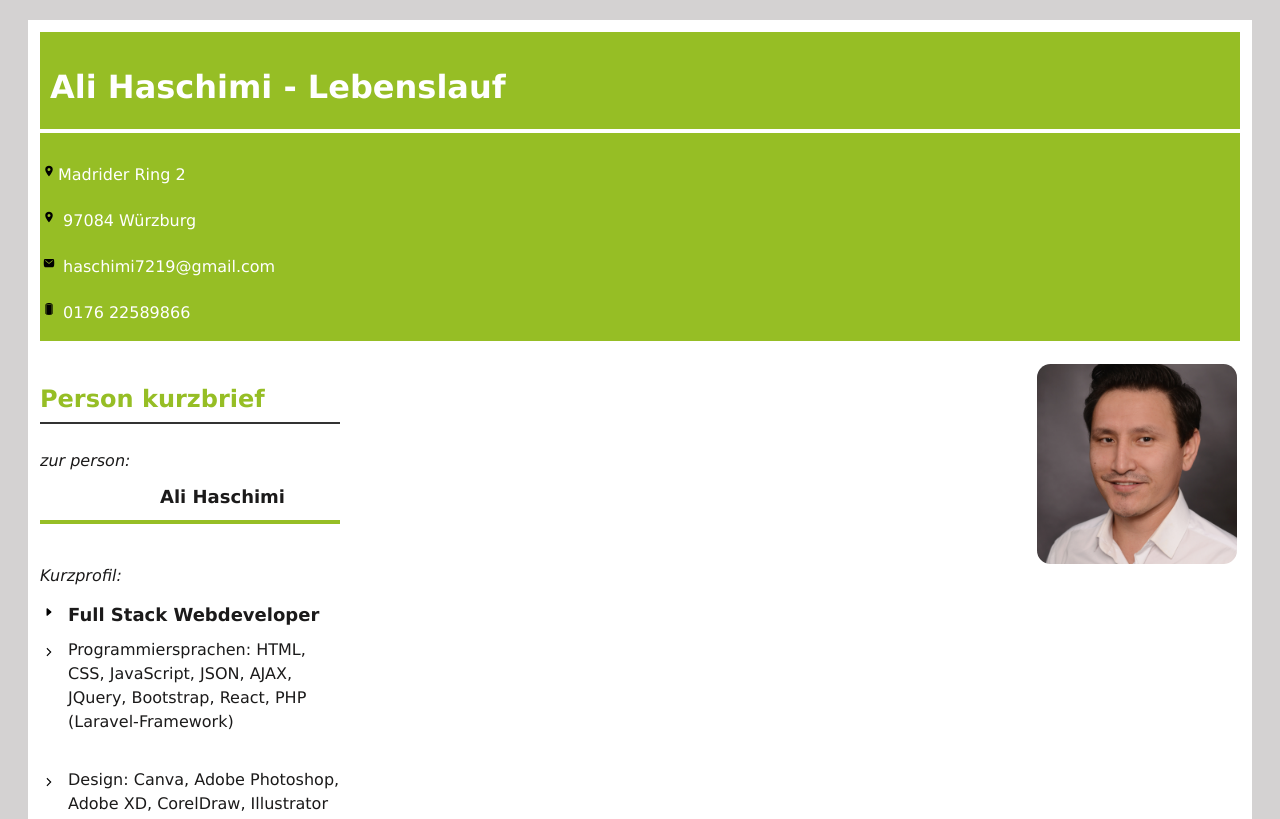
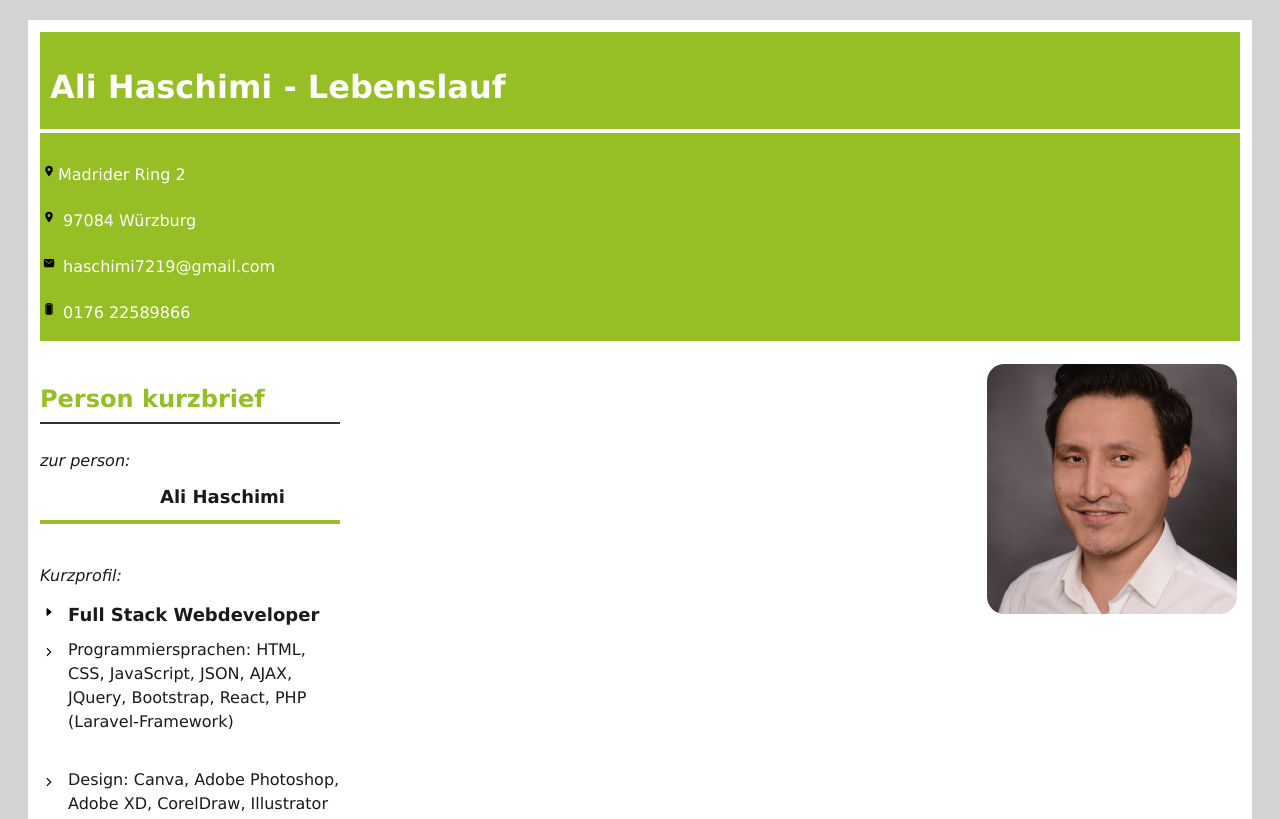
Before and after one commit to Aliweb23/lebenslauf-ali-haschimi, a plain HTML site: page index.html in a window 1280 px wide. Shown: the top 819 px of the page. Drawn offline with Linux system fonts and the light colour scheme.

Commit message:
Bewerbungsfoto in einem <div> platzieren.

```diff
--- a/index.html
+++ b/index.html
@@ -57,7 +57,9 @@
             </p>
             <!-- Weitere Briefzeilen hier -->
         </div>
-        <img class="b-foto" src="fotos/ali_foto.png" alt="Ali Haschimi - Bild" title="Foto von Ali Haschimi">
+        <div class="b-foto">
+            <img src="fotos/ali_foto.png" alt="Ali Haschimi - Bild" title="Foto von Ali Haschimi">
+        </div>
     </section>
 
     <div class="ziel-info">
--- a/styles.css
+++ b/styles.css
@@ -120,8 +120,8 @@ section {
     flex-direction: column;
     /* margin-right: 50px; */
     /* padding-right: 10px; */
-    width: 200px;
-    height: 200px;
+    width: 250px;
+    height: 250px;
     border: 3px solid transparent;
     transition: border-color 300ms ease-in-out;
     overflow: hidden;
```
